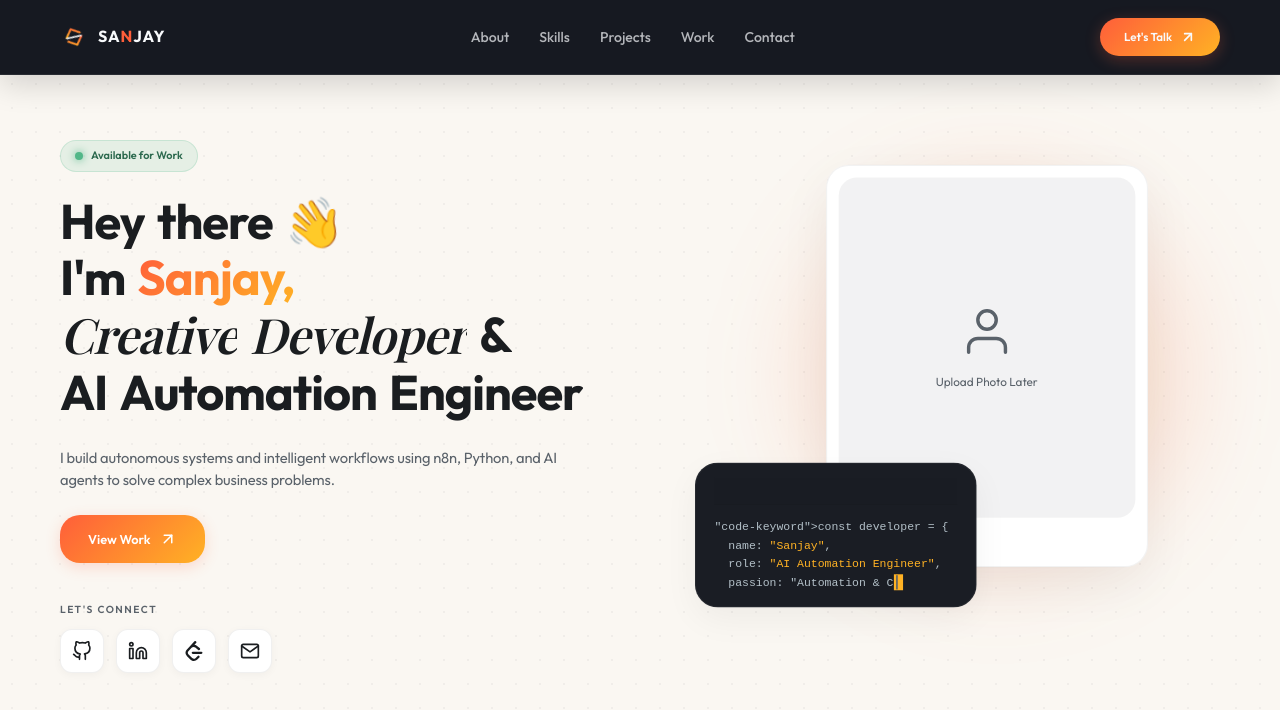
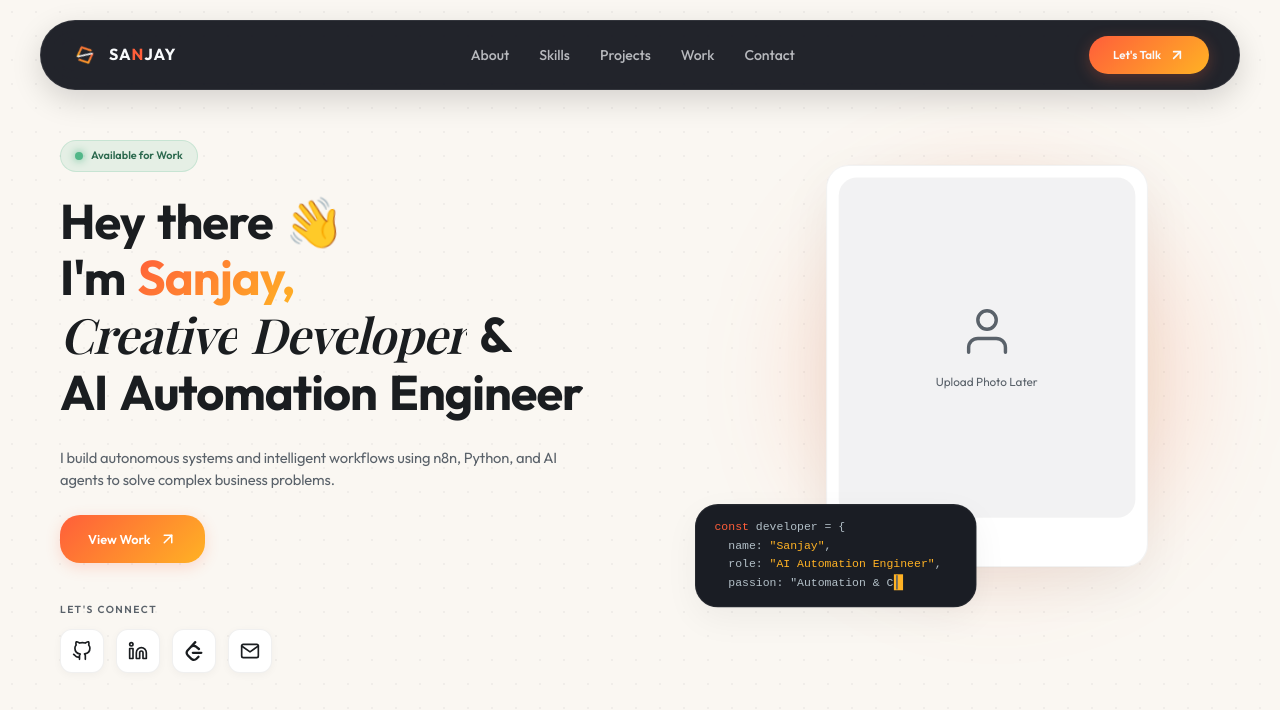
Before and after one commit to sanjay-jetx/Portfolio, a React (Vite) app: page / in a window 1280 px wide. Shown: the top 710 px of the page. Built offline with nearby package versions, Linux system fonts and the light colour scheme; a web font is replaced by a local one.

Commit message:
Fix code widget header space and HTML regex bug

```diff
--- a/src/components/Hero/Hero.tsx
+++ b/src/components/Hero/Hero.tsx
@@ -21,8 +21,8 @@ const Hero: React.FC = () => {
 
   const renderHighlighted = (code: string) => {
     let html = code
-      .replace(/const/g, '<span class="code-keyword">const</span>')
-      .replace(/"[^"]*"/g, (match) => `<span class="code-string">${match}</span>`);
+      .replace(/"[^"]*"/g, (match) => `<span class='code-string'>${match}</span>`)
+      .replace(/const/g, "<span class='code-keyword'>const</span>");
     return <code dangerouslySetInnerHTML={{ __html: html }} />;
   };
 
@@ -176,9 +176,7 @@ const Hero: React.FC = () => {
             whileHover={widgetHover}
             style={{ zIndex: 10 }}
           >
-            <div className="widget-code-header" style={{ height: '24px', borderBottom: '1px solid rgba(0,0,0,0.05)', marginBottom: '12px', background: 'rgba(0,0,0,0.02)' }}>
-              {/* Removed dots to clean up design */}
-            </div>
+
             <pre className="widget-code-body">
               {renderHighlighted(typedCode)}
               <span className="typing-cursor">|</span>
--- a/src/index.css
+++ b/src/index.css
@@ -85,25 +85,28 @@ a {
 /* Navbar Layout */
 .navbar {
   position: fixed;
-  top: 0;
-  left: 0;
-  width: 100%;
-  height: 75px;
+  top: 20px;
+  left: 50%;
+  transform: translateX(-50%);
+  width: calc(100% - 40px);
+  max-width: 1200px;
+  height: 70px;
   background-color: rgba(10, 13, 22, 0);
   backdrop-filter: blur(0px);
-  border-bottom: 1px solid rgba(255, 255, 255, 0);
+  border: 1px solid rgba(255, 255, 255, 0);
+  border-radius: 50px;
   z-index: 1000;
   box-shadow: none;
   display: flex;
   align-items: center;
-  padding: 0 max(30px, calc(50vw - 580px));
+  padding: 0 30px;
   transition: background-color 0.8s ease, border-color 0.8s ease, box-shadow 0.8s ease, backdrop-filter 0.8s ease;
 }
 
 .navbar.navbar-loaded {
-  background-color: rgba(10, 13, 22, 0.95);
+  background-color: rgba(10, 13, 22, 0.9);
   backdrop-filter: blur(16px);
-  border-bottom: 1px solid rgba(255, 255, 255, 0.08);
+  border: 1px solid rgba(255, 255, 255, 0.08);
   box-shadow: 0 10px 30px rgba(0, 0, 0, 0.15);
 }
 
```
